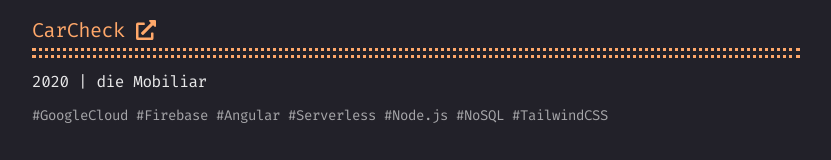
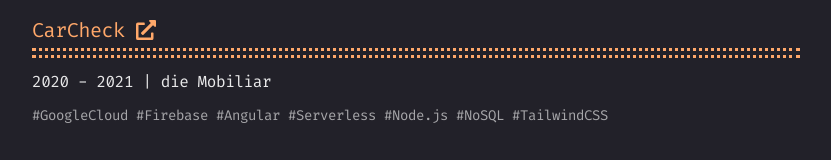
Before and after one commit to fischermatte/fischermatte.dev, a Next.js app: page /projects in a window 1280 px wide. Shown: the part 228-388 px from the top of the page, without its empty margins (224-1055 px from the left). Built offline with nearby package versions, Linux system fonts and the light colour scheme; what @tailwindcss/custom-forms would draw is missing.

Commit message:
Update projects.ts

```diff
--- a/src/core/client/content/projects.ts
+++ b/src/core/client/content/projects.ts
@@ -10,6 +10,7 @@ export const projects: Project[] = [
     },
     period: {
       from: '2020-12-01',
+      to: '2021-02-01'
     },
     tags: ['GoogleCloud', 'Firebase', 'Angular', 'Serverless', 'Node.js', 'NoSQL', 'TailwindCSS'],
   },
```
